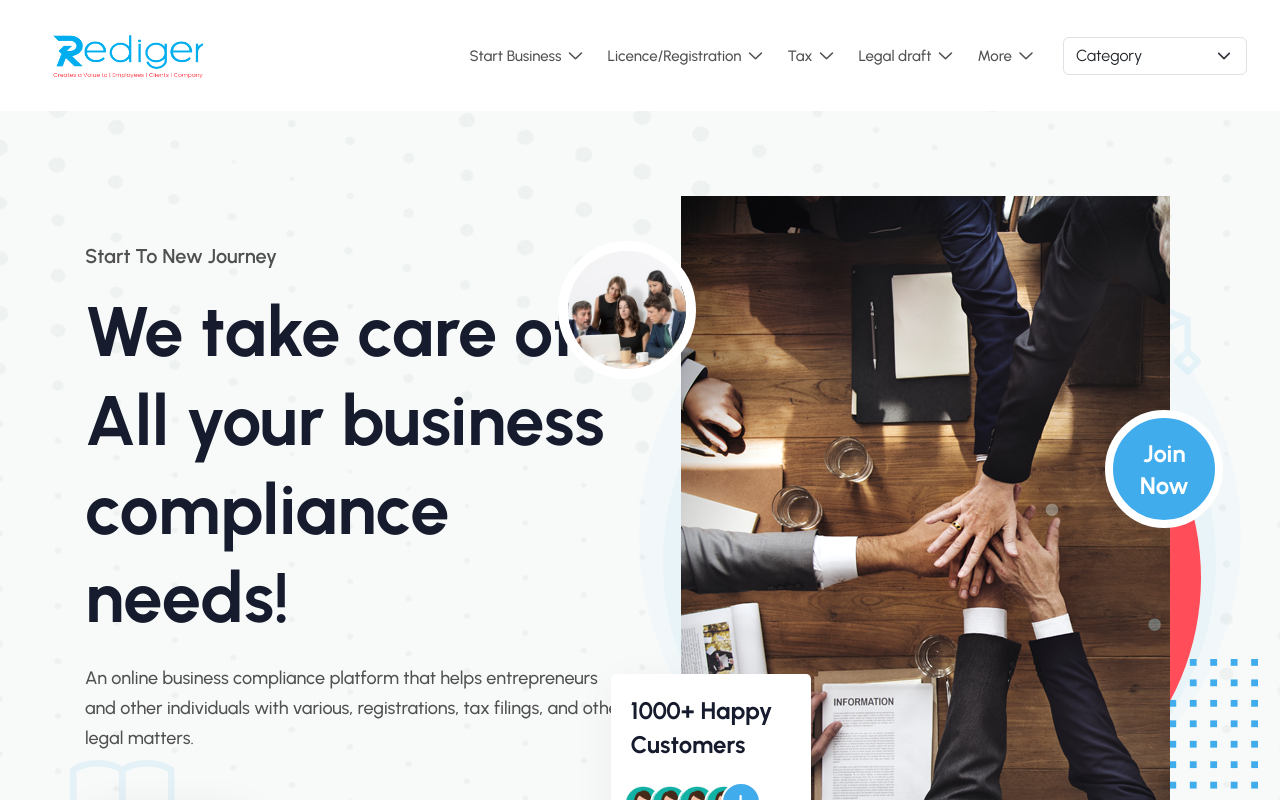
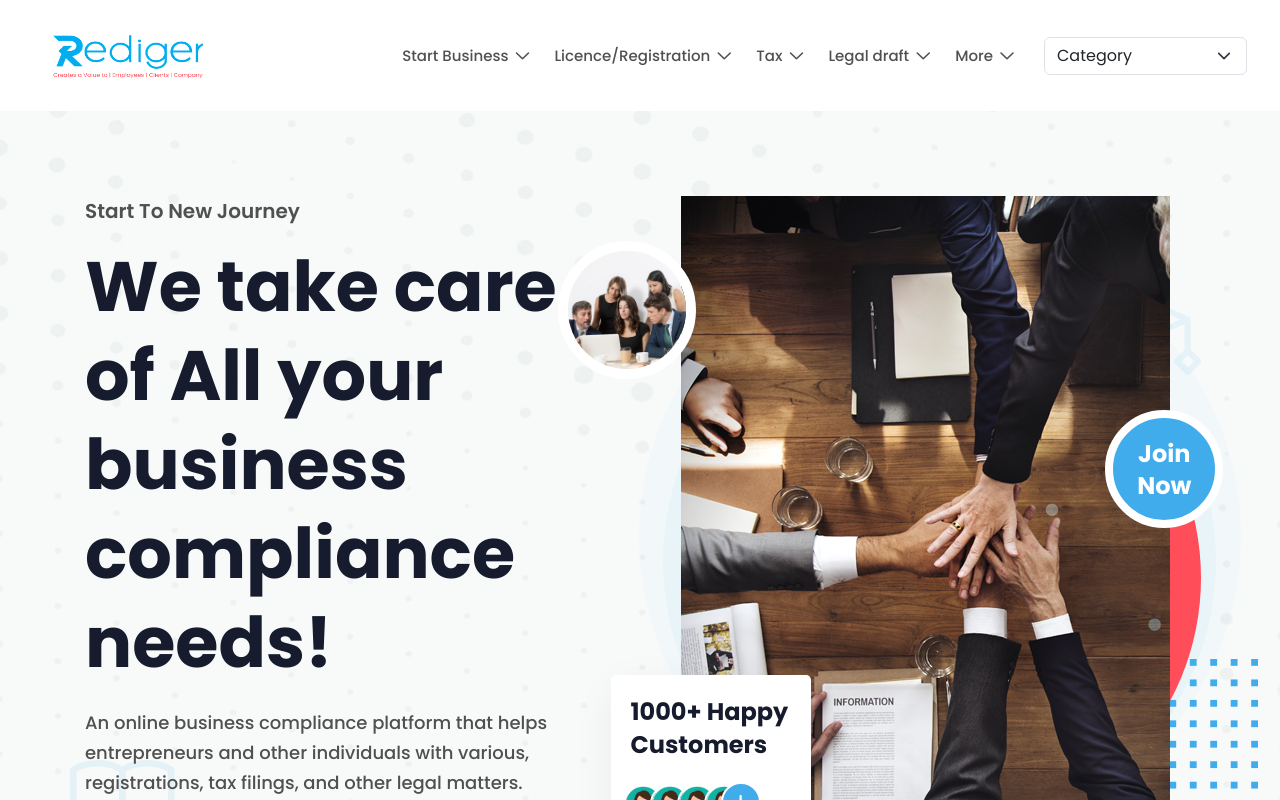
Before and after one commit to Redigerserv/Rediger, a Next.js app: page / in a window 1280 px wide. Shown: the top 800 px of the page. Built offline with nearby package versions, Linux system fonts and the light colour scheme.

Commit message:
font family changed

```diff
--- a/src/assets/scss/_blog.scss
+++ b/src/assets/scss/_blog.scss
@@ -679,7 +679,7 @@
       color: $white;
       font-size: 14px;
       border: 1px solid rgb(243, 243, 243);
-      font-family: "Urbanist", sans-serif;
+      font-family: "Poppins", sans-serif;
       font-weight: 400;
       padding: 10px 18px;
       line-height: 1;
--- a/src/assets/scss/_default.scss
+++ b/src/assets/scss/_default.scss
@@ -1,7 +1,7 @@
 @use "common" as *;
 /* Default Css */
 
-@import url("https://fonts.googleapis.com/css2?family=Urbanist:ital,wght@0,100;0,200;0,300;0,400;0,500;0,600;0,700;0,800;0,900;1,100;1,400;1,700&display=swap");
+@import url("https://fonts.googleapis.com/css2?family=Poppins:ital,wght@0,100;0,200;0,300;0,400;0,500;0,600;0,700;0,800;0,900;1,100;1,400;1,700&display=swap");
 
 html,
 body {
--- a/src/assets/scss/_variables.scss
+++ b/src/assets/scss/_variables.scss
@@ -1,5 +1,5 @@
-$body-fonts: "Urbanist", sans-serif;
-$header-fonts: "Urbanist", sans-serif;
+$body-fonts: "Poppins", sans-serif;
+$header-fonts: "Poppins", sans-serif;
 $icon-font: "Font Awesome 6 Pro";
 
 $body-fz: 18px;
--- a/src/components/layout/header.tsx
+++ b/src/components/layout/header.tsx
@@ -194,7 +194,7 @@
                 <div className={`main-header-area header-bottom pt-lg-15 pb-lg-15 pt-md-15 pb-md-15 pt-xs-15 pb-xs-15 ${isSticky ? 'sticky-header' : ''}`} ref={headerRef}>
                     <div className="px-5">
                         <div className="row align-items-center">
-                            <div className="col-xl-4 col-lg-7 col-md-7 col-6">
+                            <div className="col-xl-3 col-lg-7 col-md-7 col-6">
                                 <div className="">
                                     <div className="logo">
                                         <Link href="/">
@@ -212,7 +212,7 @@
                                     </div> */}
                                 </div>
                             </div>
-                            <div className="col-xl-8 col-lg-5 col-md-5 col-6 d-flex justify-content-end align-items-center p-0">
+                            <div className="col-xl-9 col-lg-5 col-md-5 col-6 d-flex justify-content-end align-items-center p-0">
                                 <div className="main-menu d-none d-xl-block">
                                     <ul>
                                         <li className="has-dropdown">
--- a/src/pages/_app.tsx
+++ b/src/pages/_app.tsx
@@ -1,4 +1,5 @@
 import "@/styles/globals.css";
+import Head from 'next/head';
 import type { AppProps } from "next/app";
 import Layout from "@/components/layout/layout";
 // styles
@@ -38,6 +39,11 @@
 export default function App({ Component, pageProps }: AppProps) {
   return (
     <>
+     <Head>
+     <link rel="preconnect" href="https://fonts.googleapis.com"/>
+<link rel="preconnect" href="https://fonts.gstatic.com" />
+<link href="https://fonts.googleapis.com/css2?family=Poppins:ital,wght@0,100;0,200;0,300;0,400;0,500;0,600;0,700;0,800;0,900;1,100;1,200;1,300;1,400;1,500;1,600;1,700;1,800;1,900&display=swap" rel="stylesheet"/>
+      </Head>
       <Layout>
         <Component {...pageProps} />
       </Layout>
--- a/src/styles/globals.css
+++ b/src/styles/globals.css
@@ -1,3 +1,8 @@
+/* styles/globals.css */
+@import url('https://fonts.googleapis.com/css2?family=Roboto:wght@400;700&display=swap');
+
+/* Other global styles */
+
 /* :root {
   --max-width: 1100px;
   --border-radius: 12px;
```
Also changed, not shown: src/assets/css/main.css.
